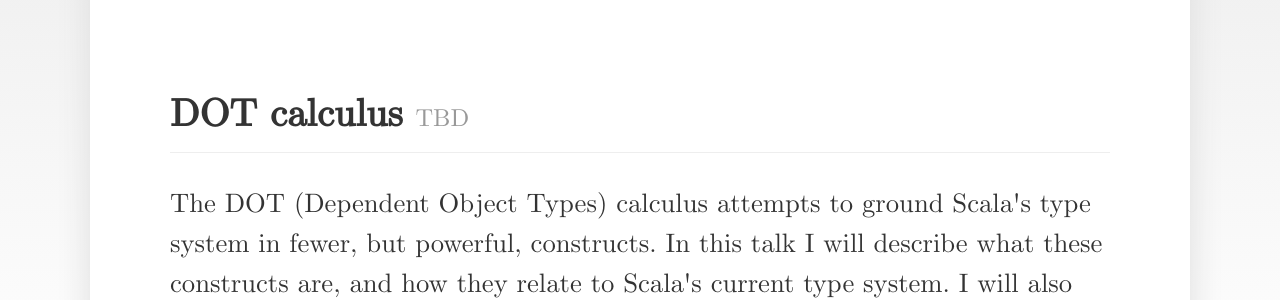
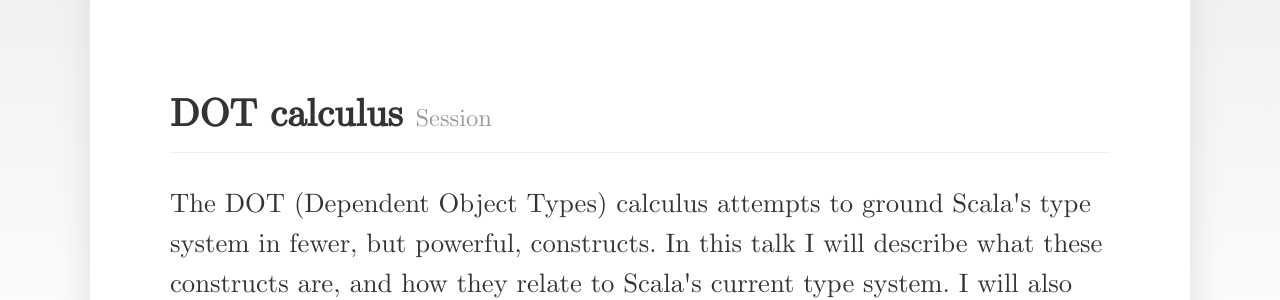
Before and after one commit to flatmaposlo/flatmaposlo.github.io, a Jekyll site: the page built from speakers/amin.html, in a window 1280 px wide. Shown: the part 631-931 px from the top of the page. Built offline with Jekyll 4.4.1, drawn with Linux system fonts in a browser that asks for light colours; some web fonts are replaced.

Commit message:
TBD→Session

```diff
--- a/speakers/amin.html
+++ b/speakers/amin.html
@@ -14,7 +14,7 @@
 </div>
 
 <div class="page-header" id="talk">
-  <h1>DOT calculus <small>TBD</small></h1>
+  <h1>DOT calculus <small>Session</small></h1>
 </div>
 <div class="clearfix">
   <p>
```
